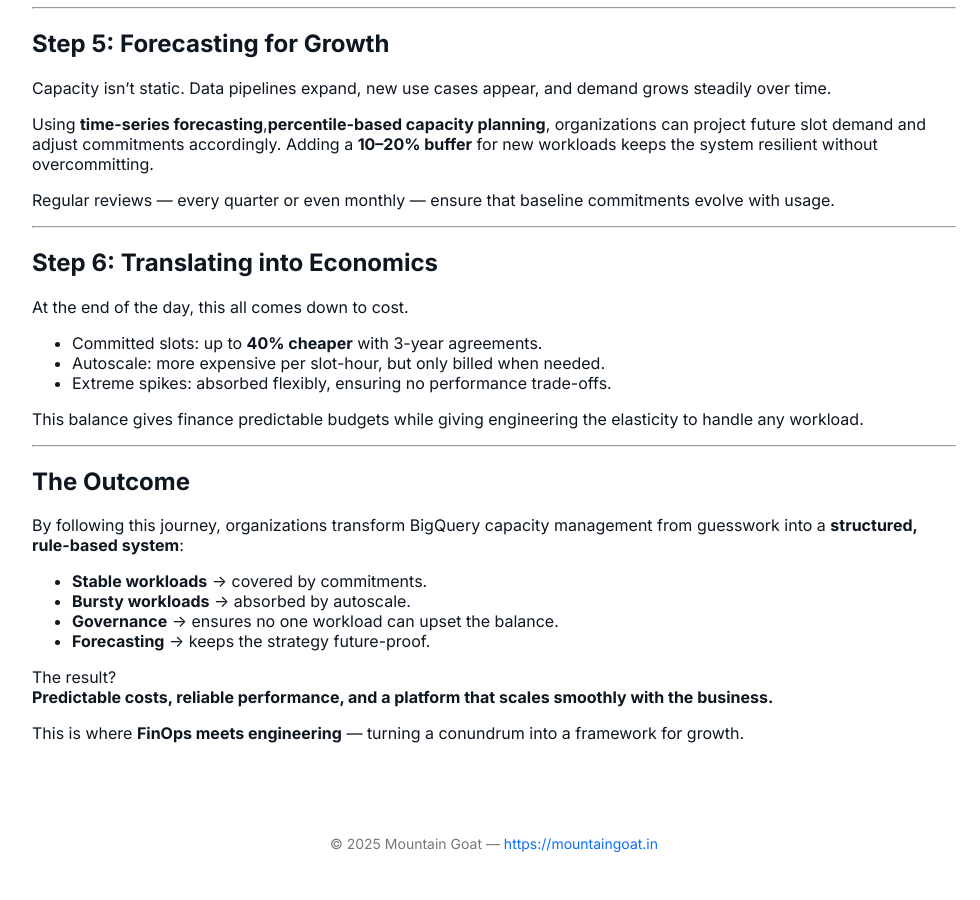
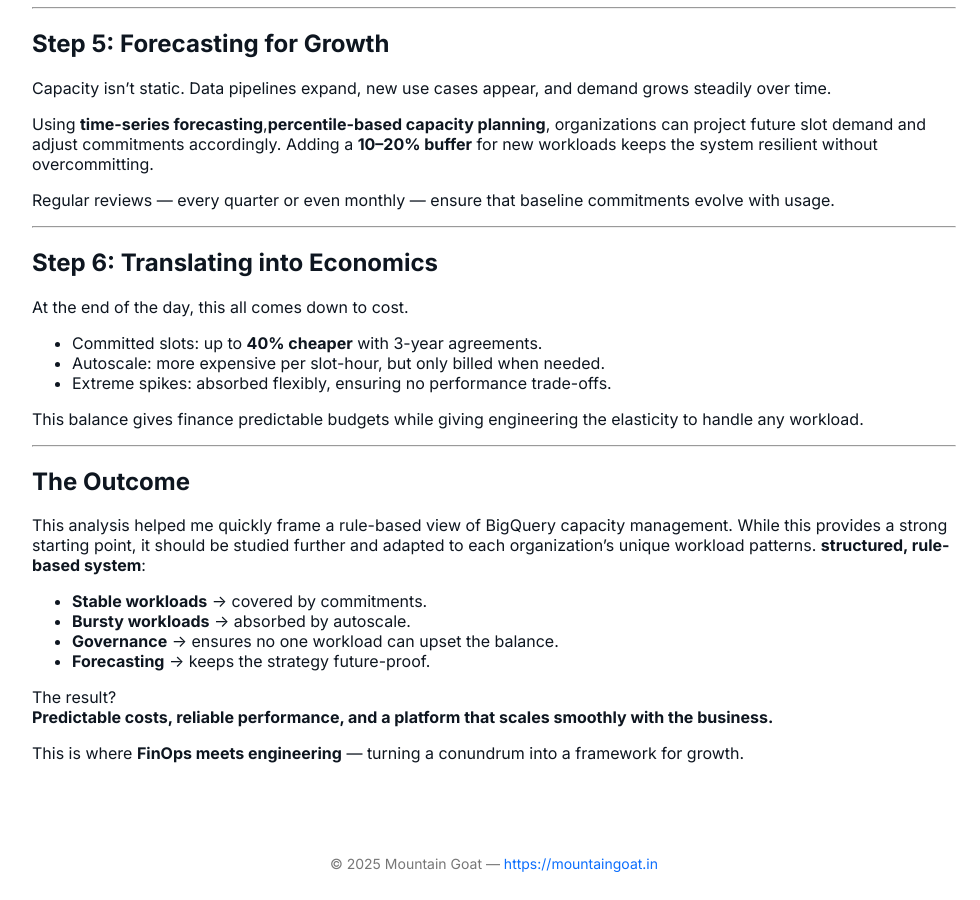
Before and after one commit to mountaingoat-blog/mountaingoat-blog, a Jekyll site: the page built from _posts/2025-09-16-bigquery-capacity-management.md, in a window 1280 px wide and 900 px high, scrolled down 1400 px. Shown: the whole window, without its empty margins (146-1126 px from the left). Built offline with Jekyll 4.4.1, drawn with Linux system fonts in a browser that asks for light colours; our own code applies the rules of GitHub Pages for plain Markdown files.

Commit message:
Add post: BigQuery Capacity Conundrum

```diff
--- a/_posts/2025-09-16-bigquery-capacity-management.md
+++ b/_posts/2025-09-16-bigquery-capacity-management.md
@@ -76,7 +76,7 @@ This balance gives finance predictable budgets while giving engineering the elas
 ---
 
 ## The Outcome
-By following this journey, organizations transform BigQuery capacity management from guesswork into a **structured, rule-based system**:
+This analysis helped me quickly frame a rule-based view of BigQuery capacity management. While this provides a strong starting point, it should be studied further and adapted to each organization’s unique workload patterns. **structured, rule-based system**:
 
 - **Stable workloads** → covered by commitments.
 - **Bursty workloads** → absorbed by autoscale.
```
